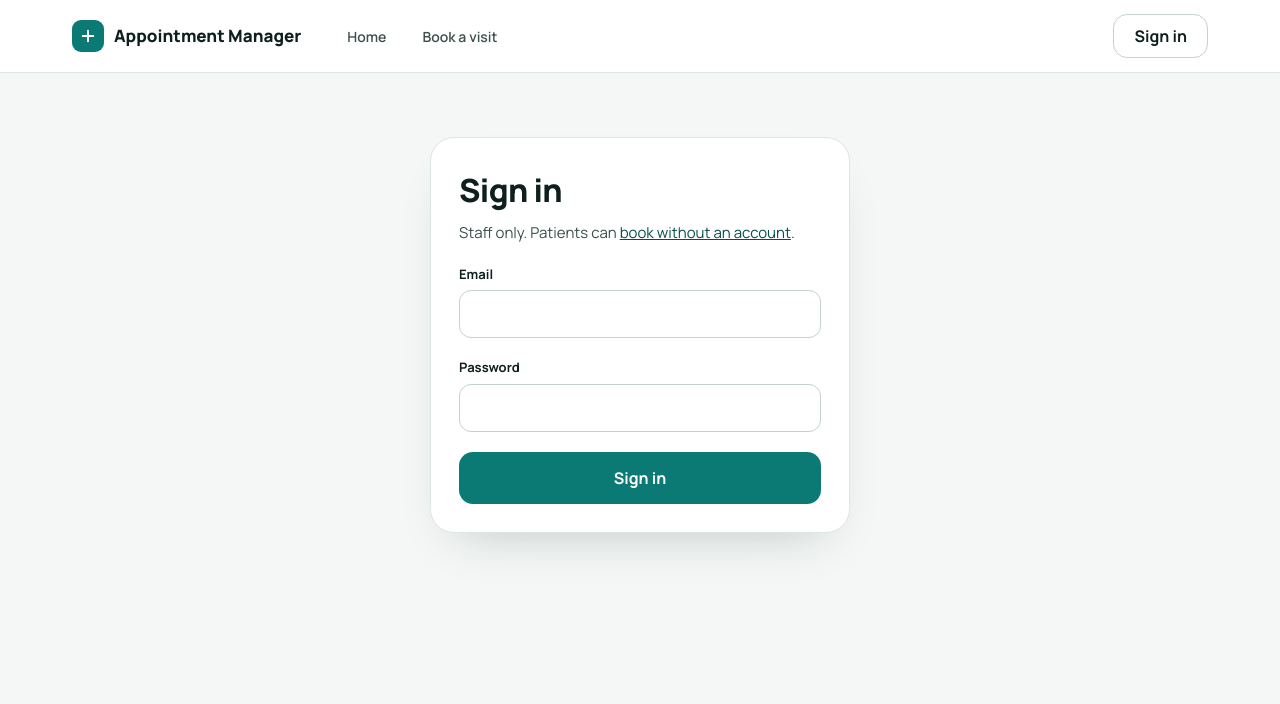
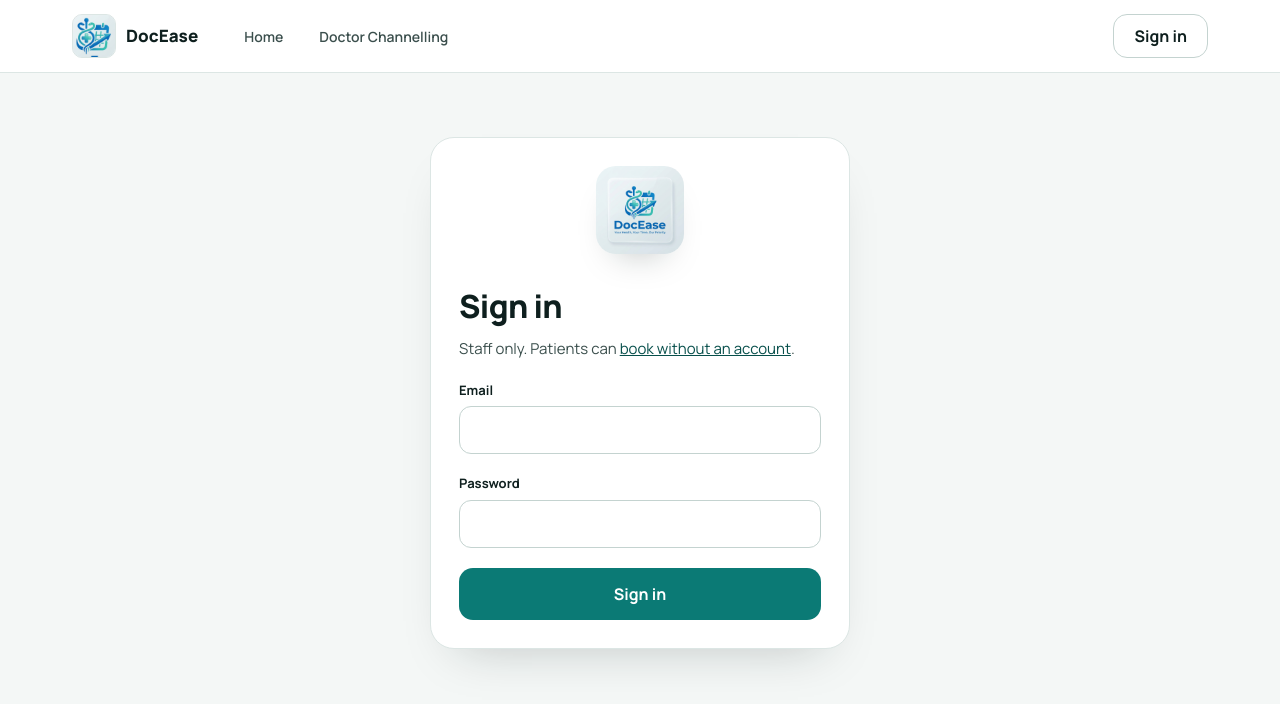
Before and after one commit to NaveenSa98/Doctor-Appointment-System, a React (Vite) app in the folder frontend/: page /login in a window 1280 px wide. Shown: the top 704 px of the page. Built offline with nearby package versions, Linux system fonts and the light colour scheme; no server answers.

Commit message:
feat(frontend): add the logo as the browser tab icon

```diff
--- a/frontend/index.html
+++ b/frontend/index.html
@@ -3,7 +3,11 @@
   <head>
     <meta charset="UTF-8" />
     <meta name="viewport" content="width=device-width, initial-scale=1.0" />
-    <title>Appointment Manager</title>
+    <title>DocEase</title>
+    <!-- Files live in frontend/public/ and are served from the site root. -->
+    <link rel="icon" type="image/svg+xml" href="/favicon.svg" />
+    <link rel="icon" type="image/jpeg" href="/favicon.jpeg" />
+    <link rel="apple-touch-icon" href="/favicon.jpeg" />
     <link rel="preconnect" href="https://fonts.googleapis.com" />
     <link
       href="https://fonts.googleapis.com/css2?family=Manrope:wght@400;500;600;700;800&display=swap"
--- a/frontend/src/components/Layout.jsx
+++ b/frontend/src/components/Layout.jsx
@@ -1,15 +1,15 @@
 import { Link, NavLink, Outlet } from 'react-router-dom';
 import { useAuth } from '../hooks/AuthContext';
+import logoUrl from '../../logo/Logo.jpeg';
 
 function Logo() {
   return (
     <Link to="/" className="brand">
+      {/* The full logo is a square with the name underneath, so show only its emblem here. */}
       <span className="brand-mark" aria-hidden="true">
-        <svg width="18" height="18" viewBox="0 0 24 24" fill="none" stroke="currentColor" strokeWidth="2.6" strokeLinecap="round">
-          <path d="M12 5v14M5 12h14" />
-        </svg>
+        <img src={logoUrl} alt="" />
       </span>
-      Appointment Manager
+      DocEase
     </Link>
   );
 }
@@ -25,7 +25,7 @@ export default function Layout() {
           <Logo />
           <nav className="nav" aria-label="Main">
             <NavLink to="/" end>Home</NavLink>
-            <NavLink to="/book">Book a visit</NavLink>
+            <NavLink to="/book">Doctor Channelling</NavLink>
             {user && <NavLink to="/appointments">Appointments</NavLink>}
           </nav>
           <div className="header-actions">
--- a/frontend/src/pages/HomePage.jsx
+++ b/frontend/src/pages/HomePage.jsx
@@ -1,4 +1,5 @@
 import { Link } from 'react-router-dom';
+import logoUrl from '../../logo/Logo.jpeg';
 
 const STEPS = [
   { title: 'Choose a hospital and doctor', text: 'Only doctors who visit the hospital you pick are listed.' },
@@ -10,13 +11,13 @@ export default function HomePage() {
   return (
     <div className="container hero">
       <section className="hero-copy">
-        <h1>Book your doctor visit in under a minute.</h1>
+        <img className="hero-logo" src={logoUrl} alt="DocEase" />
+        <h1>Your Health, Your Time, Our Priority.</h1>
         <p className="lead">
-          Pick a hospital, choose a doctor, and grab a free slot. Times are shown in your local time zone.
+          A user-friendly doctor channelling system that allows patients to search for doctors, check availability, book appointments, and manage their reservations online.
         </p>
         <div className="hero-actions">
           <Link to="/book" className="btn btn-primary btn-lg">Book an appointment</Link>
-          <Link to="/login" className="btn btn-secondary btn-lg">Staff sign in</Link>
         </div>
       </section>
       <section className="card steps" aria-labelledby="how-it-works">
--- a/frontend/src/pages/LoginPage.jsx
+++ b/frontend/src/pages/LoginPage.jsx
@@ -2,6 +2,7 @@ import { useState } from 'react';
 import { Link, Navigate, useLocation, useNavigate } from 'react-router-dom';
 import { useAuth } from '../hooks/AuthContext';
 import { errorMessage } from '../utils/errors';
+import logoUrl from '../../logo/Logo.jpeg';
 
 export default function LoginPage() {
   const { user, login } = useAuth();
@@ -33,6 +34,7 @@ export default function LoginPage() {
   return (
     <div className="container auth">
       <form className="card auth-card" onSubmit={onSubmit} noValidate>
+        <img className="auth-logo" src={logoUrl} alt="DocEase" />
         <div>
           <h1>Sign in</h1>
           <p className="muted">
--- a/frontend/src/styles/global.css
+++ b/frontend/src/styles/global.css
@@ -87,15 +87,45 @@ h2 {
   text-decoration: none;
 }
 
+/* A tile showing only the emblem of the logo image (zoomed and offset so the name is cropped). */
 .brand-mark {
-  width: 32px;
-  height: 32px;
-  border-radius: 9px;
-  background: var(--brand);
-  color: #fff;
-  display: inline-flex;
-  align-items: center;
-  justify-content: center;
+  position: relative;
+  width: 44px;
+  height: 44px;
+  flex: none;
+  overflow: hidden;
+  border-radius: 10px;
+  border: 1px solid var(--line);
+  background: #eef3f6;
+}
+
+.brand-mark img {
+  position: absolute;
+  width: 230%;
+  height: 230%;
+  max-width: none;
+  left: -67%;
+  top: -46%;
+}
+
+.hero-logo,
+.auth-logo {
+  display: block;
+  border-radius: 26px;
+  box-shadow: 0 18px 36px -22px rgba(14, 31, 30, 0.35);
+}
+
+.hero-logo {
+  width: 132px;
+  height: 132px;
+  margin-bottom: 24px;
+}
+
+.auth-logo {
+  width: 88px;
+  height: 88px;
+  margin: 0 auto 8px;
+  border-radius: 20px;
 }
 
 .nav {
```
Also changed, not shown: frontend/logo/Logo.jpeg (added).
